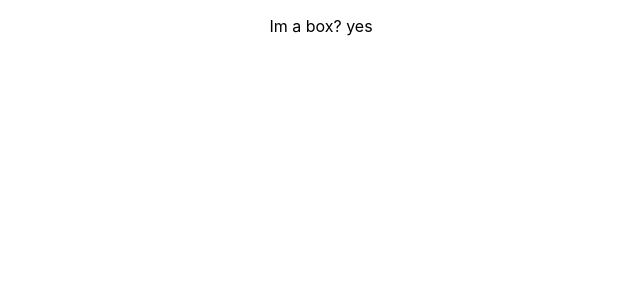
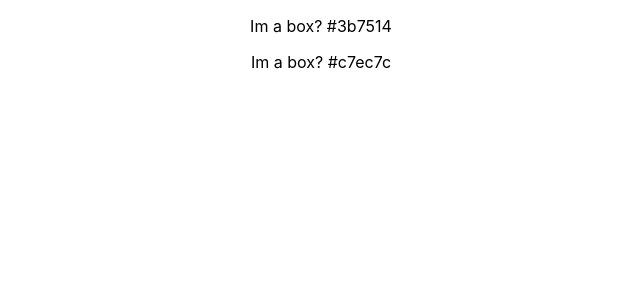
Before and after one commit to xyzarivera/ichigo-fe, a React (Create React App) app: page / in a window 1280 px wide. Shown: the top 300 px of the page, without its empty margins (319-959 px from the left). Built offline with nearby package versions, Linux system fonts and the light colour scheme.

Commit message:
change colors onClick on Box component

```diff
--- a/src/App.tsx
+++ b/src/App.tsx
@@ -1,12 +1,11 @@
 import React, { useState } from "react";
-import logo from "./logo.svg";
 import "./App.css";
 import Box from "./components/Box";
 
 function App() {
   const [colors, setColors] = useState(generateColors(9));
 
-  function generateColors(num: number) {
+  function generateColors(num: number): string[] {
     const generated = [];
     for (let i = 0; i < num; i++) {
       generated.push("#" + Math.floor(Math.random() * 16777215).toString(16));
@@ -14,11 +13,15 @@ function App() {
     return generated;
   }
 
-  console.log({ colors });
+  function changeColors(num: number): void {
+    setColors(generateColors(num));
+    console.log({ colors });
+  }
 
   return (
     <div className="App">
-      <Box color="yes" />
+      <Box color={colors[1]} onClick={changeColors} />
+      <Box color={colors[2]} onClick={changeColors} />
     </div>
   );
 }
--- a/src/components/Box.tsx
+++ b/src/components/Box.tsx
@@ -2,12 +2,13 @@ import * as React from "react";
 
 interface IAppProps {
   color: string;
+  onClick: (num: number) => void;
 }
 
 const App: React.FunctionComponent<IAppProps> = (props) => {
-  const { color } = props;
+  const { color, onClick } = props;
   return (
-    <div>
+    <div onClick={() => onClick(9)}>
       <p>Im a box? {color}</p>
     </div>
   );
```
